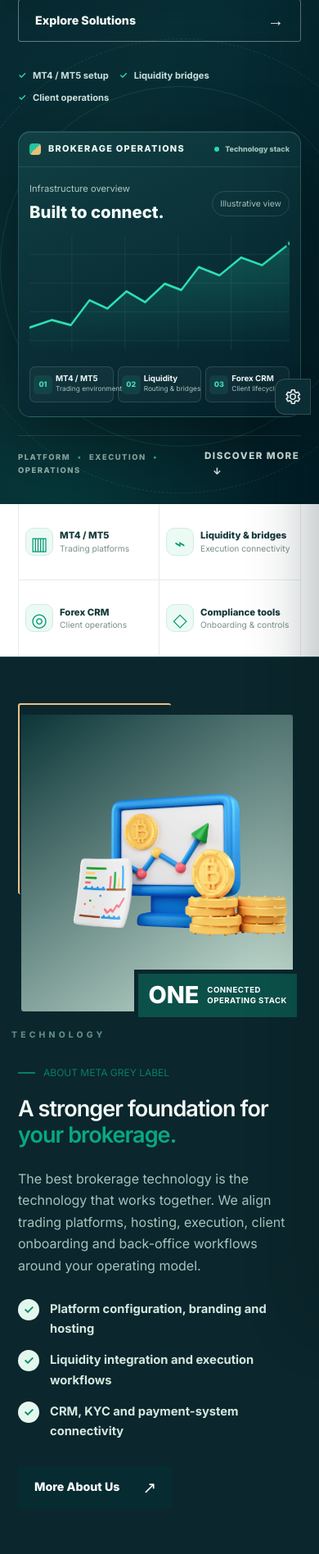
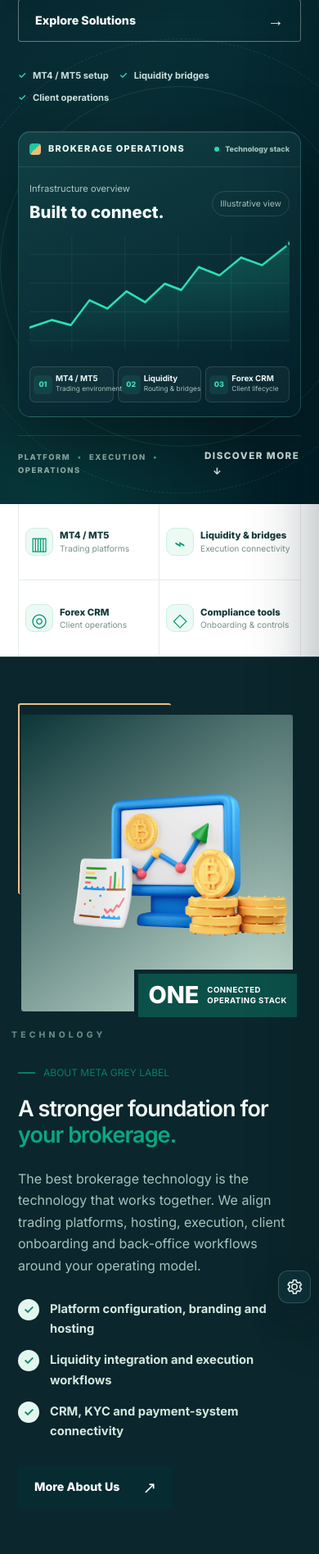
Before and after one commit to omarreact/meta-gray-label, a PHP site: page / in a window 390 px wide. Shown: the part 640-2536 px from the top of the page at 82% size. Run offline with PHP 8.4, Linux system fonts and the light colour scheme; some libraries are stand-ins or nearby versions.

Commit message:
fix: move homepage typography control clear of mobile hero text

```diff
--- a/assets/css/forexy-home.css
+++ b/assets/css/forexy-home.css
@@ -324,3 +324,14 @@ html[data-bs-theme="dark"] .fxh-model-note{color:#aec8c2}
 }
 
 .fxh-anchor{display:block;position:relative;top:-95px;height:0;visibility:hidden;pointer-events:none}
+
+/* Keep the existing typography settings control usable without covering
+   the narrow mobile hero copy. Desktop placement stays unchanged. */
+@media(max-width:600px){
+ .mgl-dev-settings-toggle{
+   top:auto!important;bottom:max(18px,env(safe-area-inset-bottom))!important;
+   right:10px!important;transform:none!important;
+   width:40px!important;height:40px!important;border-radius:12px!important;
+ }
+ .mgl-dev-settings-toggle:hover{transform:translateX(-2px)!important}
+}
```
